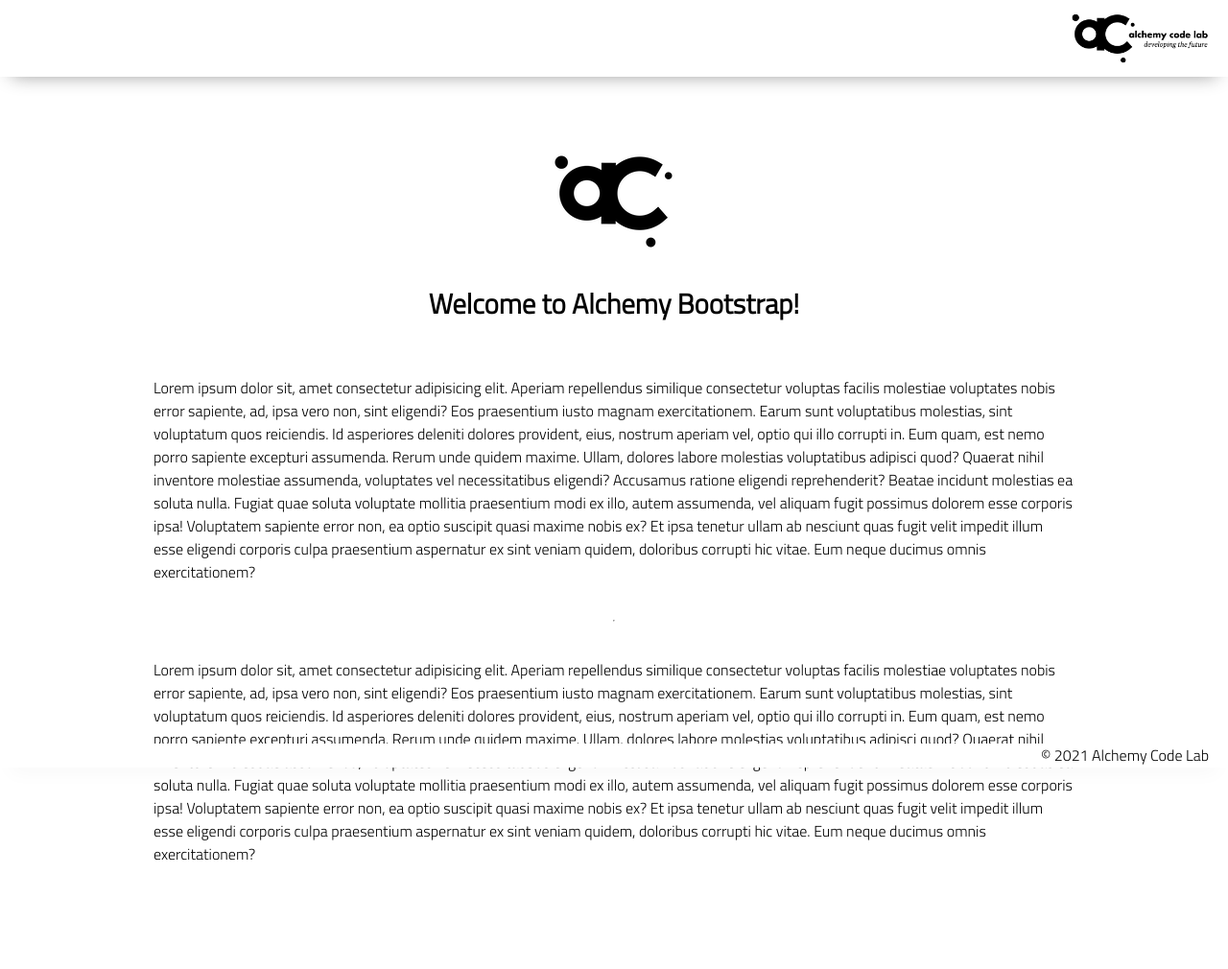
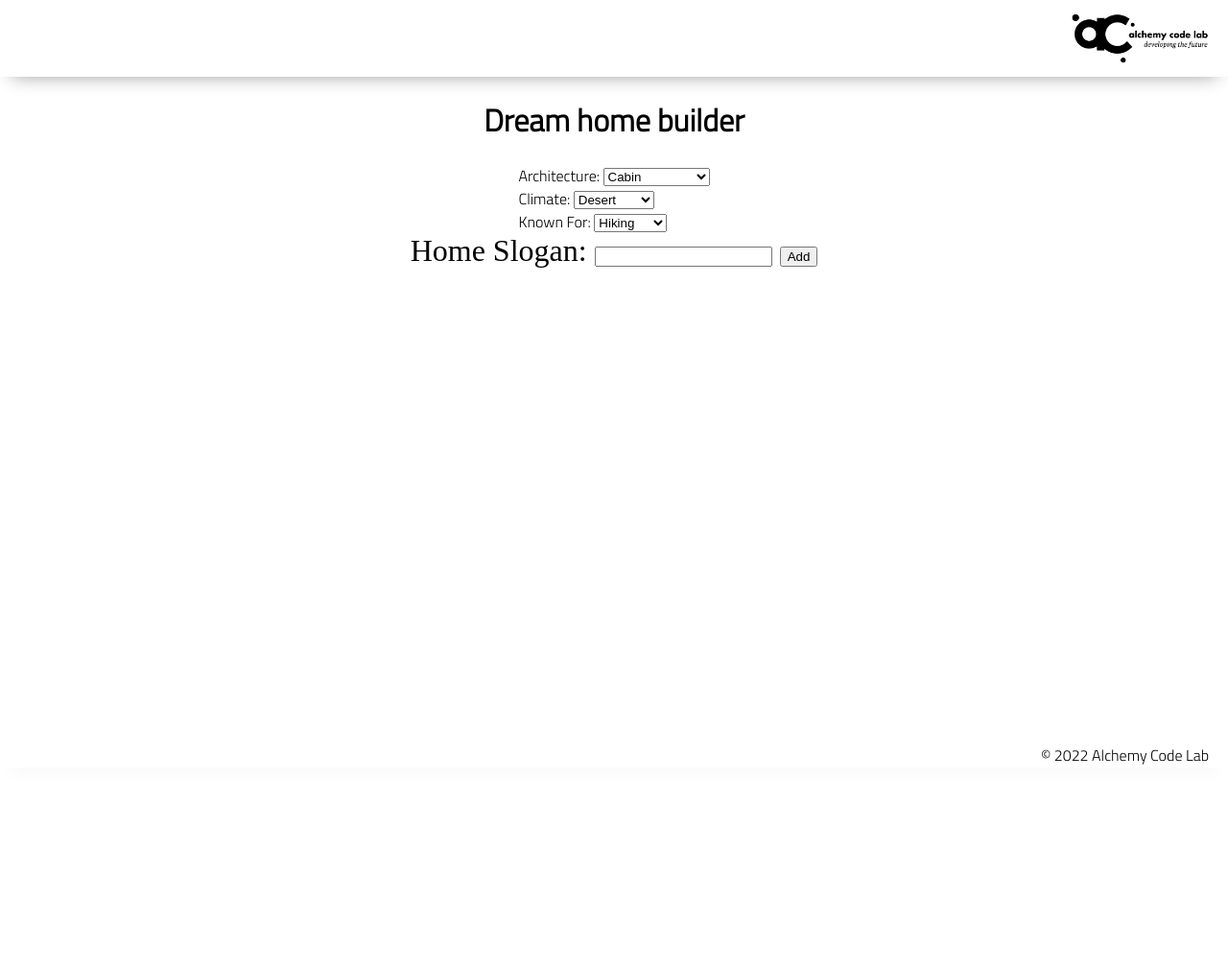
Before and after one commit to Colter-Garrison/city-builder, a plain HTML site: page index.html in a window 1280 px wide. Shown: the whole page at 96% size. Drawn offline with Linux system fonts and the light colour scheme.

Commit message:
building and nature working

```diff
--- a/app.js
+++ b/app.js
@@ -1,8 +1,41 @@
 // import functions and grab DOM elements
+const building = document.getElementById('building-dropdown');
+const nature = document.getElementById('nature-dropdown');
+const known = document.getElementById('known-dropdown');
+const buildingEl = document.getElementById('building');
+const climateEl = document.getElementById('climate');
+const knownEl = document.getElementById('known');
+const reportEl = document.getElementById('report');
 
 // let state
+let architectureCount = 0;
+let climateCount = 0;
+let knownCount = 0;
+
+let homeSlogan = [];
 
 // set event listeners
+building.addEventListener('click', () => {
+    console.log('changing select', building.value);
+    architectureCount++;
+    buildingEl.style.backgroundImage = `url('./assets/${building.value}.jpeg')`;
+    displayStats();
+});
+
+nature.addEventListener('click', () => {
+    console.log('changing select', nature.value);
+    climateCount++;
+    climateEl.style.backgroundImage = `url('./assets/${nature.value}.jpeg')`;
+    displayStats();
+});
+
+known.addEventListener('click', () => {
+    console.log('changing select', known.value);
+    knownCount++;
+    knownEl.style.backgroundImage = `url('./assets/${known.value}.jpg')`;
+    displayStats();
+});
+
   // get user input
   // use user input to update state
   // update DOM to reflect the new state
--- a/index.html
+++ b/index.html
@@ -19,55 +19,63 @@
         </div>
     </header>
     <main>
-        <section class="main-section">
-            <img class="main-logo" src="./assets/alchemy-logo.png" />
-            <h2>
-                Welcome to Alchemy Bootstrap!
-            </h2>
+        <h1>Dream home builder</h1>
+        <div class="left">
+            <div class="picker">
+                <label>
+                    Architecture:
+                    <select id="building-dropdown">
+                        <option value="cabin-building">Cabin</option>
+                        <option value="gothic-building">Gothic Cottage</option>
+                        <option value="hobbit-building">Hobbit Home</option>
+                    </select>
+                </label>
+                <label>
+                    Climate:
+                    <select id="nature-dropdown">
+                        <option value="desert-nature">Desert</option>
+                        <option value="forest-nature">Forest</option>
+                        <option value="mountains-nature">Mountains</option>
+                    </select>
+                </label>
+                <label>
+                    Known For:
+                    <select id="known-dropdown">
+                        <option value="hiking-known">Hiking</option>
+                        <option value="concert-known">Concerts</option>
+                        <option value="food-known">Food</option>
+                    </select>
+                </label>
+            </div>
+            <div class="slogan">
+                <label>
+                    Home Slogan:
+                    <input id="city-slogan-input"/>
+                    <button id="city-slogan-button">Add</button>
+                </label>
+            </div>
+            <div class="stats">
+                <p id="report"></p>
+                <div id="slogan-report">
+                </div>
+            </div>
+        </div>
+        <div class="right">
+            <div class="home">
+                <div class="picture building" id="building">
+                </div>
+                <div class="picture climate" id="climate">
+                </div>
+                <div class="picture known" id="known">
+                </div>
+            </div>
+        </div>
+        </main>
+        <footer>
+            <div class="copy gutter-right">&copy; 2022 Alchemy Code Lab</div>
+        </footer>
 
-            <p>
-                Lorem ipsum dolor sit, amet consectetur adipisicing elit. Aperiam repellendus similique consectetur
-                voluptas facilis molestiae voluptates nobis error sapiente, ad, ipsa vero non, sint eligendi? Eos
-                praesentium iusto magnam exercitationem.
-                Earum sunt voluptatibus molestias, sint voluptatum quos reiciendis. Id asperiores deleniti dolores
-                provident, eius, nostrum aperiam vel, optio qui illo corrupti in. Eum quam, est nemo porro sapiente
-                excepturi assumenda.
-                Rerum unde quidem maxime. Ullam, dolores labore molestias voluptatibus adipisci quod? Quaerat nihil
-                inventore molestiae assumenda, voluptates vel necessitatibus eligendi? Accusamus ratione eligendi
-                reprehenderit? Beatae incidunt molestias ea soluta nulla.
-                Fugiat quae soluta voluptate mollitia praesentium modi ex illo, autem assumenda, vel aliquam fugit
-                possimus dolorem esse corporis ipsa! Voluptatem sapiente error non, ea optio suscipit quasi maxime nobis
-                ex?
-                Et ipsa tenetur ullam ab nesciunt quas fugit velit impedit illum esse eligendi corporis culpa
-                praesentium aspernatur ex sint veniam quidem, doloribus corrupti hic vitae. Eum neque ducimus omnis
-                exercitationem?
-            </p>
-            <hr />
-            <p>
-                Lorem ipsum dolor sit, amet consectetur adipisicing elit. Aperiam repellendus similique consectetur
-                voluptas facilis molestiae voluptates nobis error sapiente, ad, ipsa vero non, sint eligendi? Eos
-                praesentium iusto magnam exercitationem.
-                Earum sunt voluptatibus molestias, sint voluptatum quos reiciendis. Id asperiores deleniti dolores
-                provident, eius, nostrum aperiam vel, optio qui illo corrupti in. Eum quam, est nemo porro sapiente
-                excepturi assumenda.
-                Rerum unde quidem maxime. Ullam, dolores labore molestias voluptatibus adipisci quod? Quaerat nihil
-                inventore molestiae assumenda, voluptates vel necessitatibus eligendi? Accusamus ratione eligendi
-                reprehenderit? Beatae incidunt molestias ea soluta nulla.
-                Fugiat quae soluta voluptate mollitia praesentium modi ex illo, autem assumenda, vel aliquam fugit
-                possimus dolorem esse corporis ipsa! Voluptatem sapiente error non, ea optio suscipit quasi maxime nobis
-                ex?
-                Et ipsa tenetur ullam ab nesciunt quas fugit velit impedit illum esse eligendi corporis culpa
-                praesentium aspernatur ex sint veniam quidem, doloribus corrupti hic vitae. Eum neque ducimus omnis
-                exercitationem?
-            </p>
-
-        </section>
-    </main>
-    <footer>
-        <div class="copy gutter-right">&copy; 2021 Alchemy Code Lab</div>
-    </footer>
-
-    <script type="module" src="./app.js"></script>
-</body>
+        <script type="module" src="./app.js"></script>
+    </body>
 
 </html>
--- a/styles/home.css
+++ b/styles/home.css
@@ -1 +1,35 @@
-/* add home page styles here */
+.picker {
+    display: flex;
+    flex-direction: column;
+}
+
+.left {
+    overflow: scroll;
+}
+
+.left, .right {
+    width: 100%;
+    display: flex;
+    justify-content: center;
+    flex-direction: column;
+    align-items: center;
+}
+
+.home {
+    display: grid;
+    grid-template-rows: 1.5fr 1fr 2fr;
+    height: 700px;
+    width: 200px;
+}
+
+.picture {
+    background-size: contain;
+    background-repeat: no-repeat;
+    background-position: center;
+}
+
+.slogan {
+font-size: 2rem;
+font-family: 'Times New Roman', Times, serif;
+text-align: center;
+}
```
Also changed, not shown: assets/cabin-building.jpeg (added), assets/concert-known.jpg (added), assets/desert-nature.jpeg (added), assets/food-known.jpg (added), assets/forest-nature.jpeg (added), assets/gothic-building.jpeg (added), assets/hiking-known.jpg (added), assets/hobbit-building.jpeg (added), assets/mountains-nature.jpeg (added).
